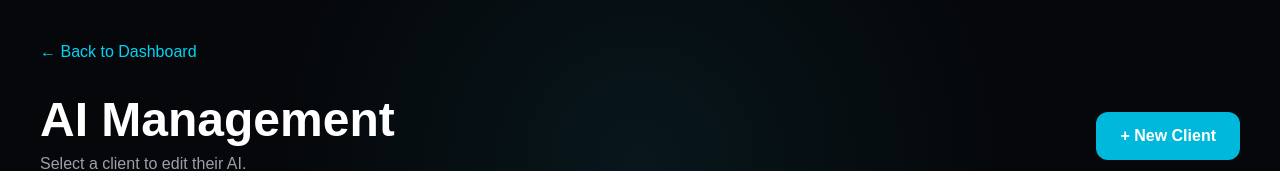
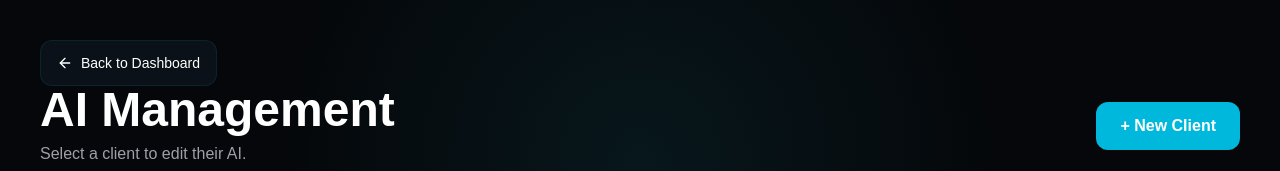
Before and after one commit to TheChainEnterprise/the-chain-tech, a Next.js app: page /dashboard/clients in a window 1280 px wide. Shown: the top 171 px of the page. Built offline with nearby package versions, Linux system fonts and the light colour scheme; no server answers.

Commit message:
Fix BackButton props

```diff
--- a/components/BackButton.tsx
+++ b/components/BackButton.tsx
@@ -1,26 +1,27 @@
 "use client";
 
-import { useRouter } from "next/navigation";
+import Link from "next/link";
+import { ArrowLeft } from "lucide-react";
 
-type BackButtonProps = {
-    label?: string;
-};
+interface BackButtonProps {
+  href: string;
+  label: string;
+}
 
 export default function BackButton({
-    label = "Back",
+  href,
+  label,
 }: BackButtonProps) {
+  return (
+    <Link
+      href={href}
+      className="inline-flex items-center gap-2 rounded-xl border border-cyan-400/10 bg-[#0B1118] px-4 py-3 text-sm font-medium text-zinc-300 transition hover:border-cyan-400 hover:text-cyan-300"
+    >
 
-    const router = useRouter();
+      <ArrowLeft size={16} />
 
-    return (
+      {label}
 
-        <button
-            onClick={() => router.back()}
-            className="mb-8 flex items-center gap-2 text-cyan-400 transition hover:text-cyan-300"
-        >
-            ← {label}
-        </button>
-
-    );
-
+    </Link>
+  );
 }
```
